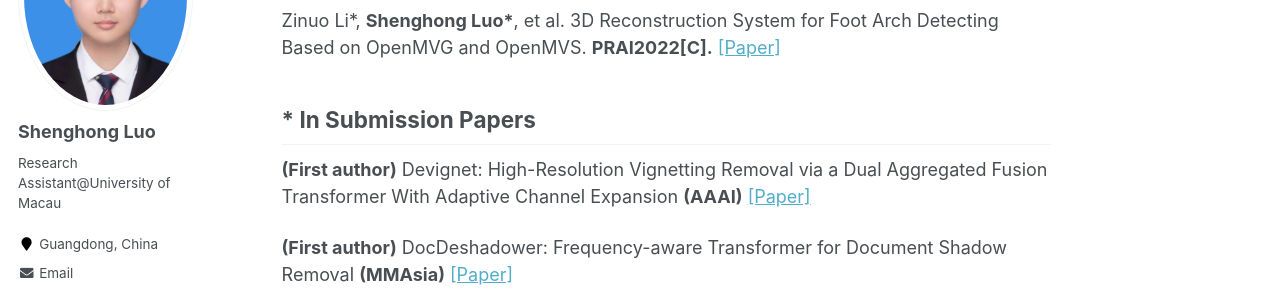
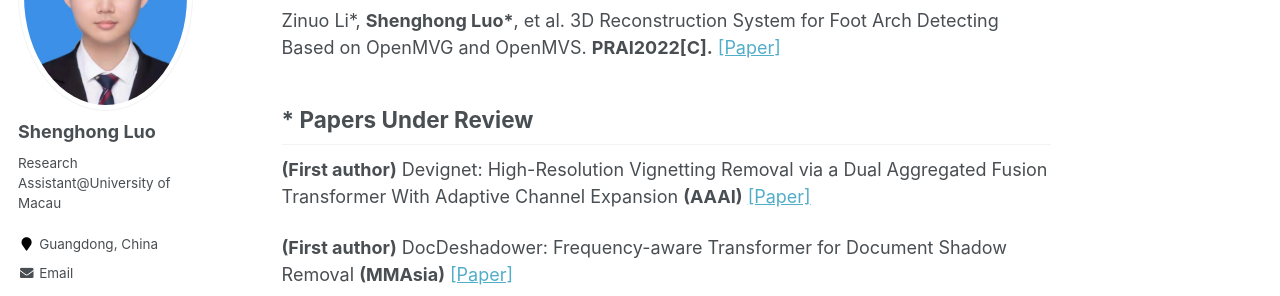
Before and after one commit to Shenghong-Luo/Shenghong-Luo.github.io, a Jekyll site: the page built from _pages/about.md, in a window 1280 px wide and 900 px high, scrolled down 813 px. Shown: the part 154-450 px from the top of the window. Built offline with Jekyll 4.4.1, drawn with Linux system fonts in a browser that asks for light colours.

Commit message:
Update about.md

```diff
--- a/_pages/about.md
+++ b/_pages/about.md
@@ -28,7 +28,7 @@ Zinuo Li\*, Zhen Zhang\*, **Shenghong Luo**, et al. An Improved Matting-SfM Algo
 
 Zinuo Li\*, **Shenghong Luo\***, et al. 3D Reconstruction System for Foot Arch Detecting Based on OpenMVG and OpenMVS. **PRAI2022[C].** <a href="https://ieeexplore.ieee.org/abstract/document/9904285">[Paper]</a>
 
-## * In Submission Papers
+## * Papers Under Review
 **(First author)** Devignet: High-Resolution Vignetting Removal via a Dual Aggregated Fusion Transformer With Adaptive Channel Expansion **(AAAI)** <a href="https://arxiv.org/abs/2308.13739">[Paper]</a>
 
 **(First author)** DocDeshadower: Frequency-aware Transformer for Document Shadow Removal **(MMAsia)** <a href="https://arxiv.org/abs/2307.15318">[Paper]</a>
```
